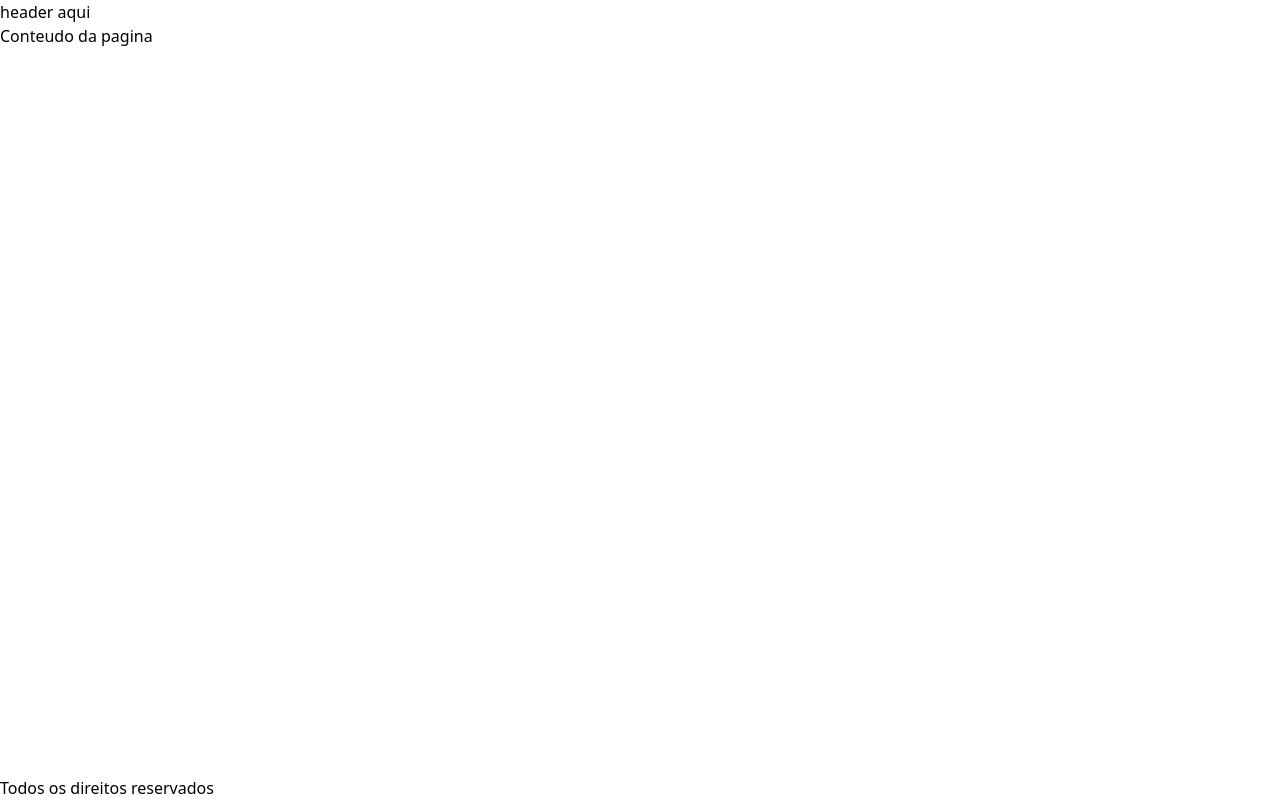
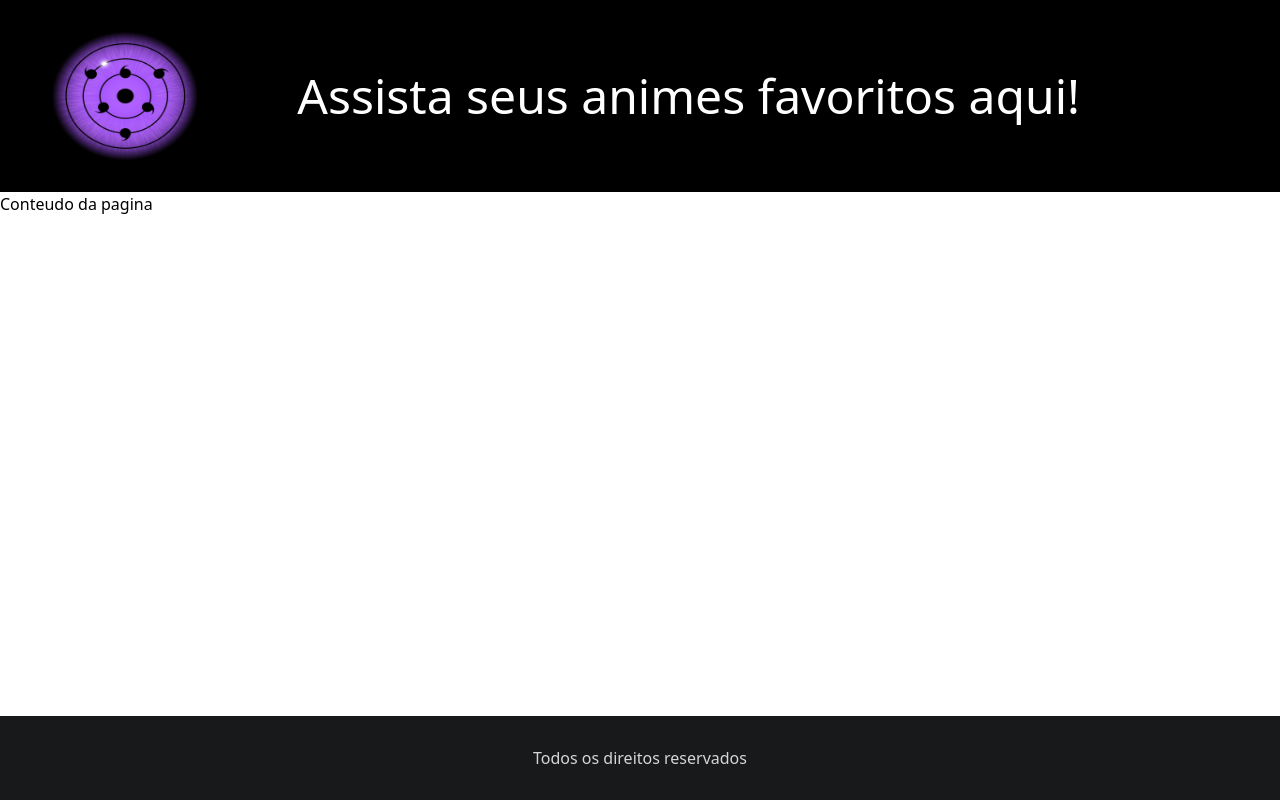
Before and after one commit to luanavss/next-cp3, a Next.js app: page / in a window 1280 px wide. Built offline with nearby package versions, Linux system fonts and the light colour scheme.

Commit message:
Estilização dos componentes Header e Footer

```diff
--- a/Components/Footer/index.tsx
+++ b/Components/Footer/index.tsx
@@ -1,3 +1,5 @@
+import "./styles.css"
+
 const Footer = () => {
     return (
         <>
--- /dev/null
+++ b/Components/Footer/styles.css
@@ -0,0 +1,9 @@
+footer {
+    background-color: #18191A;
+    text-align: center;
+}
+
+footer p {
+    padding: 30px;
+    color: #d6d6d6;
+}
--- a/Components/Header/index.tsx
+++ b/Components/Header/index.tsx
@@ -1,8 +1,16 @@
+import "./styles.css"
+import Image from "next/image"
+
 const Header = () => {
     return (
         <>
         <header>
-            <p>header aqui</p>
+            <Image
+                src="/rinnegan.webp"
+                width={150}
+                height={150}
+                alt="rinnegan" />
+            <p>Assista seus animes favoritos aqui!</p>
         </header>
         </>
     );
--- /dev/null
+++ b/Components/Header/styles.css
@@ -0,0 +1,16 @@
+header {
+    background-color: black;
+    height: 12em;
+    color: white;
+    display: flex;
+    text-align: center;
+    justify-content: space-between;
+    padding: 30px;
+    padding-left: 50px;
+}
+
+header p {
+    font-size: 3em;
+    padding-top: 30px;
+    padding-right: 170px;
+}
```
Also changed, not shown: public/rinnegan.webp (added).
